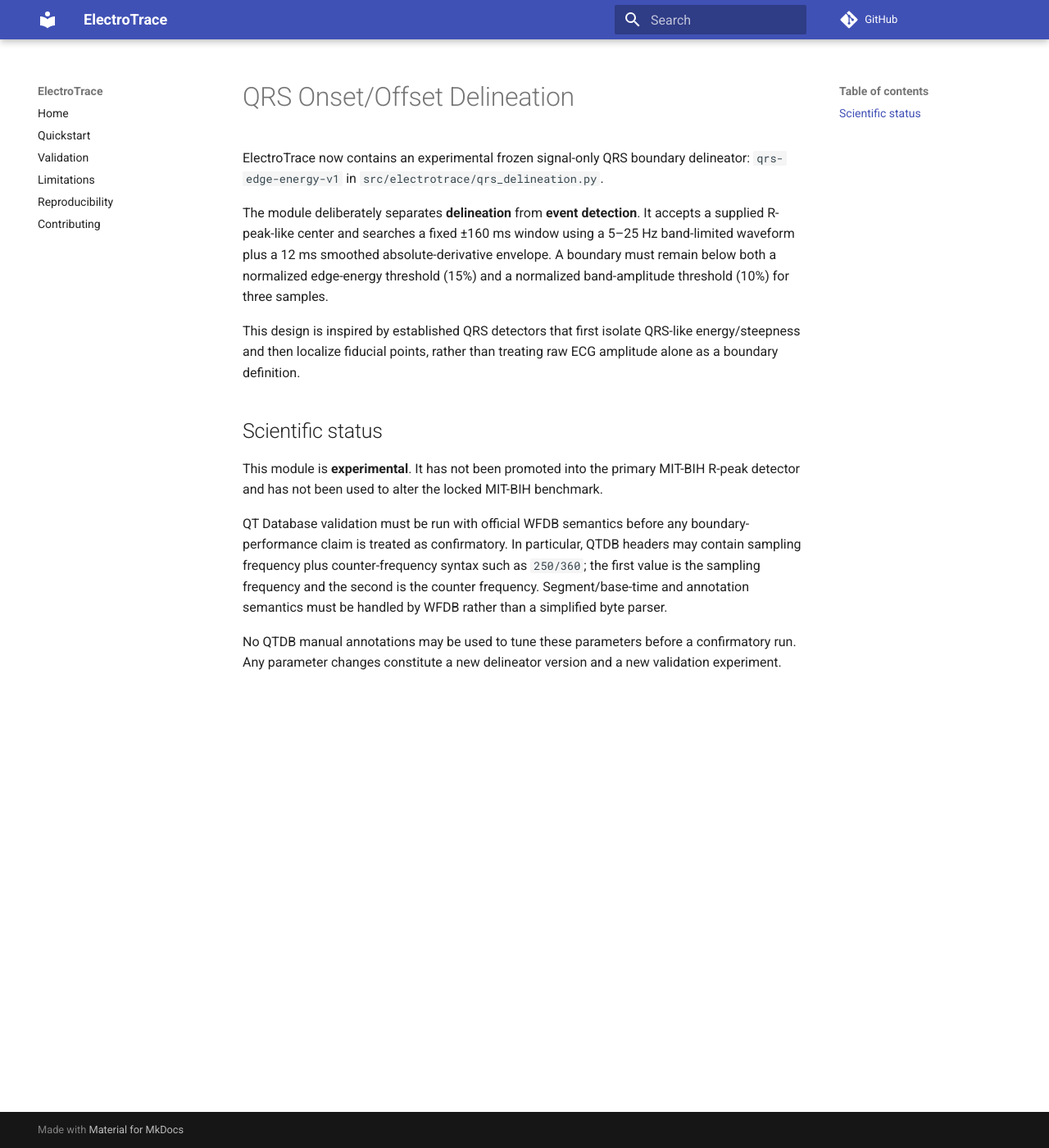
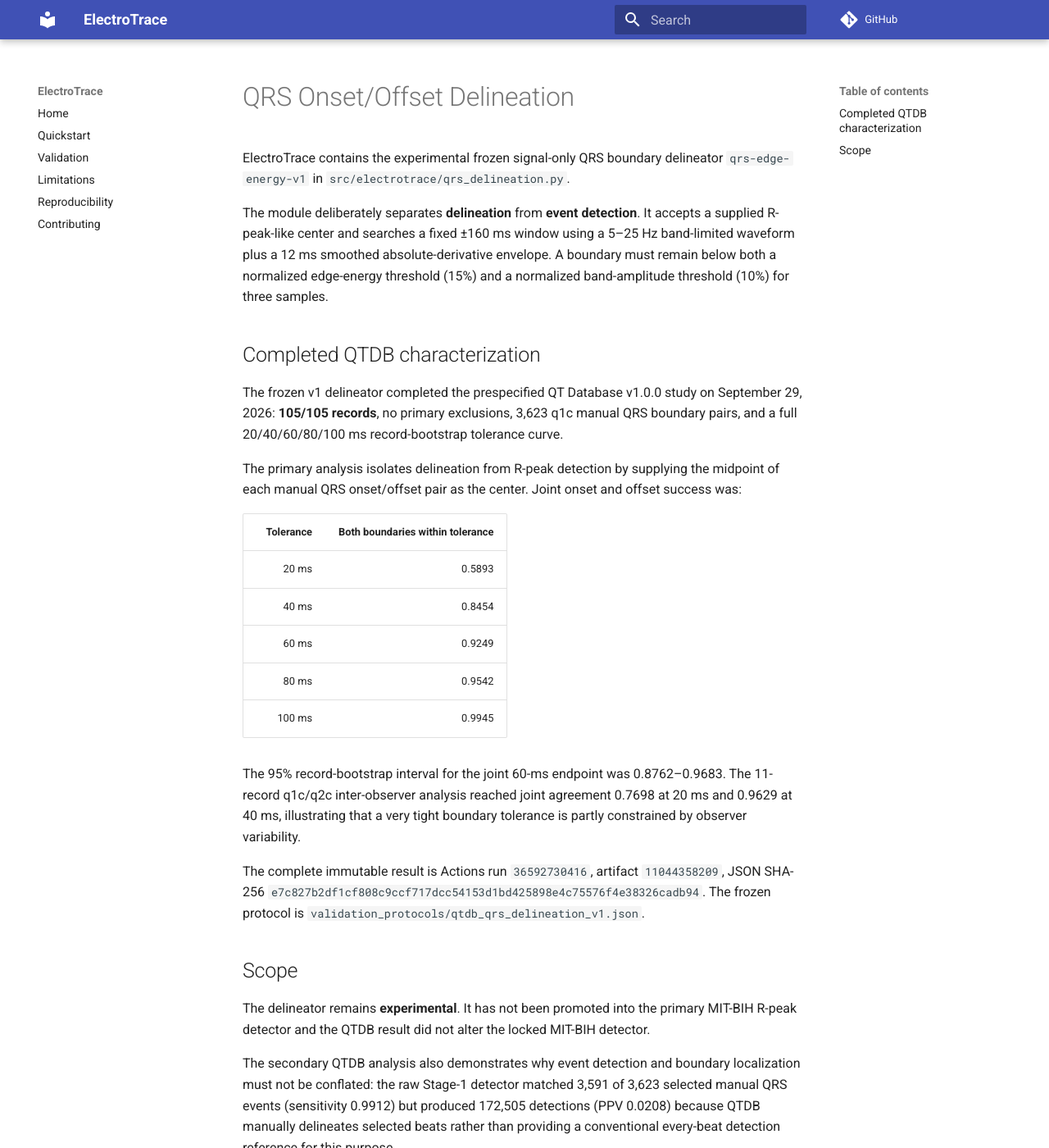
Before and after one commit to Virelion-Biotech/Virelion-ElectroTrace, an MkDocs documentation site: the page built from docs/QRS_DELINEATION.md, in a window 1280 px wide and 1400 px high. Shown: the whole window at 82% size. Built offline with MkDocs 1.6.1 and Material for MkDocs 9.7.7, drawn with Linux system fonts in a browser that asks for light colours; comment, search, counter and statistics services are not loaded; some of the changed text lies outside the part shown.

Commit message:
Record completed QTDB delineation evidence

```diff
--- a/docs/QRS_DELINEATION.md
+++ b/docs/QRS_DELINEATION.md
@@ -1,15 +1,60 @@
 # QRS Onset/Offset Delineation
 
-ElectroTrace now contains an experimental frozen signal-only QRS boundary delineator: `qrs-edge-energy-v1` in `src/electrotrace/qrs_delineation.py`.
+ElectroTrace contains the experimental frozen signal-only QRS boundary
+delineator `qrs-edge-energy-v1` in
+`src/electrotrace/qrs_delineation.py`.
 
-The module deliberately separates **delineation** from **event detection**. It accepts a supplied R-peak-like center and searches a fixed ±160 ms window using a 5–25 Hz band-limited waveform plus a 12 ms smoothed absolute-derivative envelope. A boundary must remain below both a normalized edge-energy threshold (15%) and a normalized band-amplitude threshold (10%) for three samples.
+The module deliberately separates **delineation** from **event detection**. It
+accepts a supplied R-peak-like center and searches a fixed ±160 ms window using
+a 5–25 Hz band-limited waveform plus a 12 ms smoothed absolute-derivative
+envelope. A boundary must remain below both a normalized edge-energy threshold
+(15%) and a normalized band-amplitude threshold (10%) for three samples.
 
-This design is inspired by established QRS detectors that first isolate QRS-like energy/steepness and then localize fiducial points, rather than treating raw ECG amplitude alone as a boundary definition.
+## Completed QTDB characterization
 
-## Scientific status
+The frozen v1 delineator completed the prespecified QT Database v1.0.0 study on
+September 29, 2026: **105/105 records**, no primary exclusions, 3,623 q1c
+manual QRS boundary pairs, and a full 20/40/60/80/100 ms record-bootstrap
+tolerance curve.
 
-This module is **experimental**. It has not been promoted into the primary MIT-BIH R-peak detector and has not been used to alter the locked MIT-BIH benchmark.
+The primary analysis isolates delineation from R-peak detection by supplying
+the midpoint of each manual QRS onset/offset pair as the center. Joint onset
+and offset success was:
 
-QT Database validation must be run with official WFDB semantics before any boundary-performance claim is treated as confirmatory. In particular, QTDB headers may contain sampling frequency plus counter-frequency syntax such as `250/360`; the first value is the sampling frequency and the second is the counter frequency. Segment/base-time and annotation semantics must be handled by WFDB rather than a simplified byte parser.
+| Tolerance | Both boundaries within tolerance |
+|---:|---:|
+| 20 ms | 0.5893 |
+| 40 ms | 0.8454 |
+| 60 ms | 0.9249 |
+| 80 ms | 0.9542 |
+| 100 ms | 0.9945 |
 
-No QTDB manual annotations may be used to tune these parameters before a confirmatory run. Any parameter changes constitute a new delineator version and a new validation experiment.
+The 95% record-bootstrap interval for the joint 60-ms endpoint was
+0.8762–0.9683. The 11-record q1c/q2c inter-observer analysis reached joint
+agreement 0.7698 at 20 ms and 0.9629 at 40 ms, illustrating that a very tight
+boundary tolerance is partly constrained by observer variability.
+
+The complete immutable result is Actions run `36592730416`, artifact
+`11044358209`, JSON SHA-256
+`e7c827b2df1cf808c9ccf717dcc54153d1bd425898e4c75576f4e38326cadb94`.
+The frozen protocol is
+`validation_protocols/qtdb_qrs_delineation_v1.json`.
+
+## Scope
+
+The delineator remains **experimental**. It has not been promoted into the
+primary MIT-BIH R-peak detector and the QTDB result did not alter the locked
+MIT-BIH detector.
+
+The secondary QTDB analysis also demonstrates why event detection and boundary
+localization must not be conflated: the raw Stage-1 detector matched 3,591 of
+3,623 selected manual QRS events (sensitivity 0.9912) but produced 172,505
+detections (PPV 0.0208) because QTDB manually delineates selected beats rather
+than providing a conventional every-beat detection reference for this purpose.
+
+No QTDB manual annotation was used to tune the frozen delineator parameters.
+Any future parameter change constitutes a new delineator version and requires a
+new declared development/validation sequence.
+
+This is algorithmic waveform-boundary characterization, not clinical or
+regulatory validation.
```
